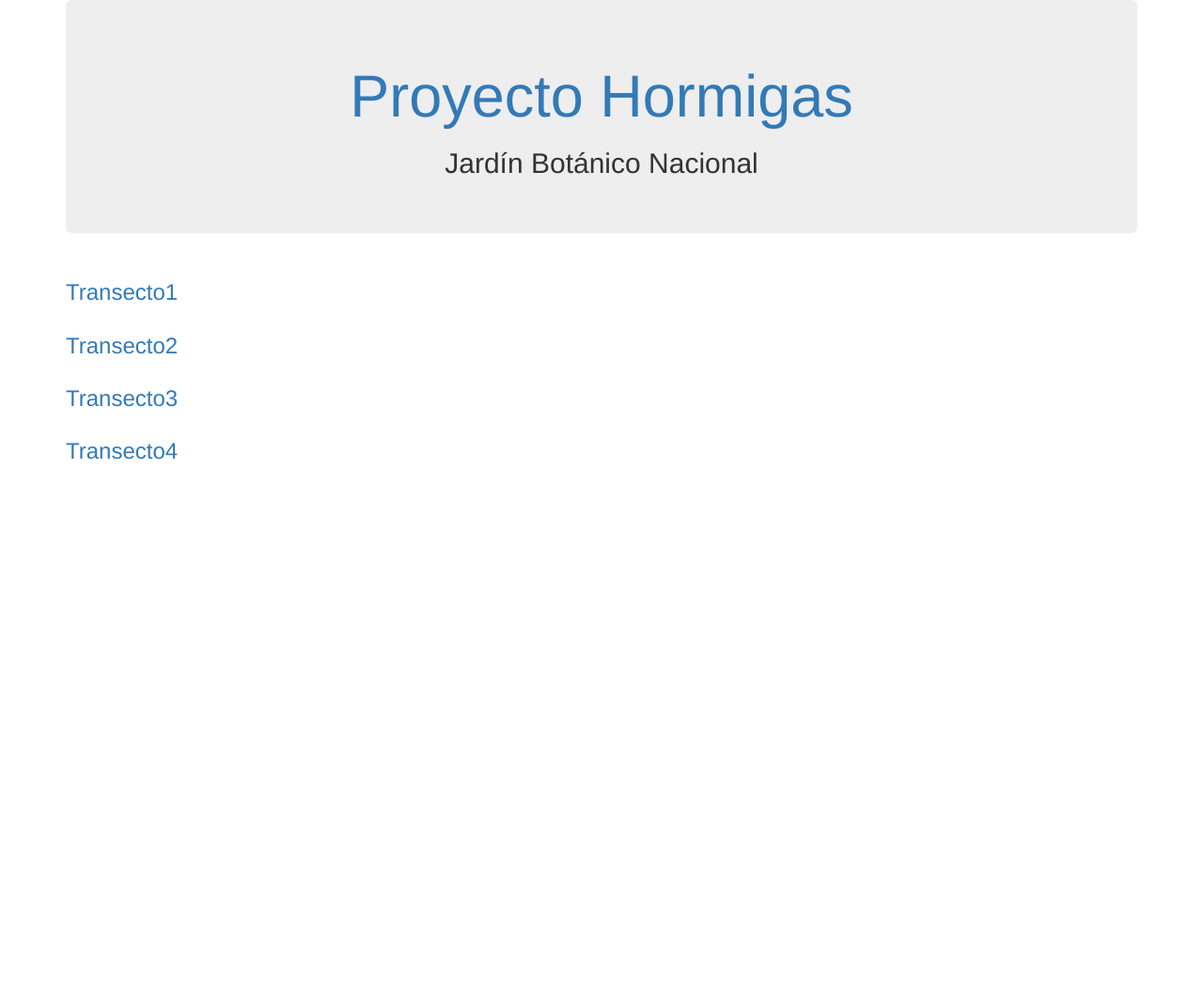
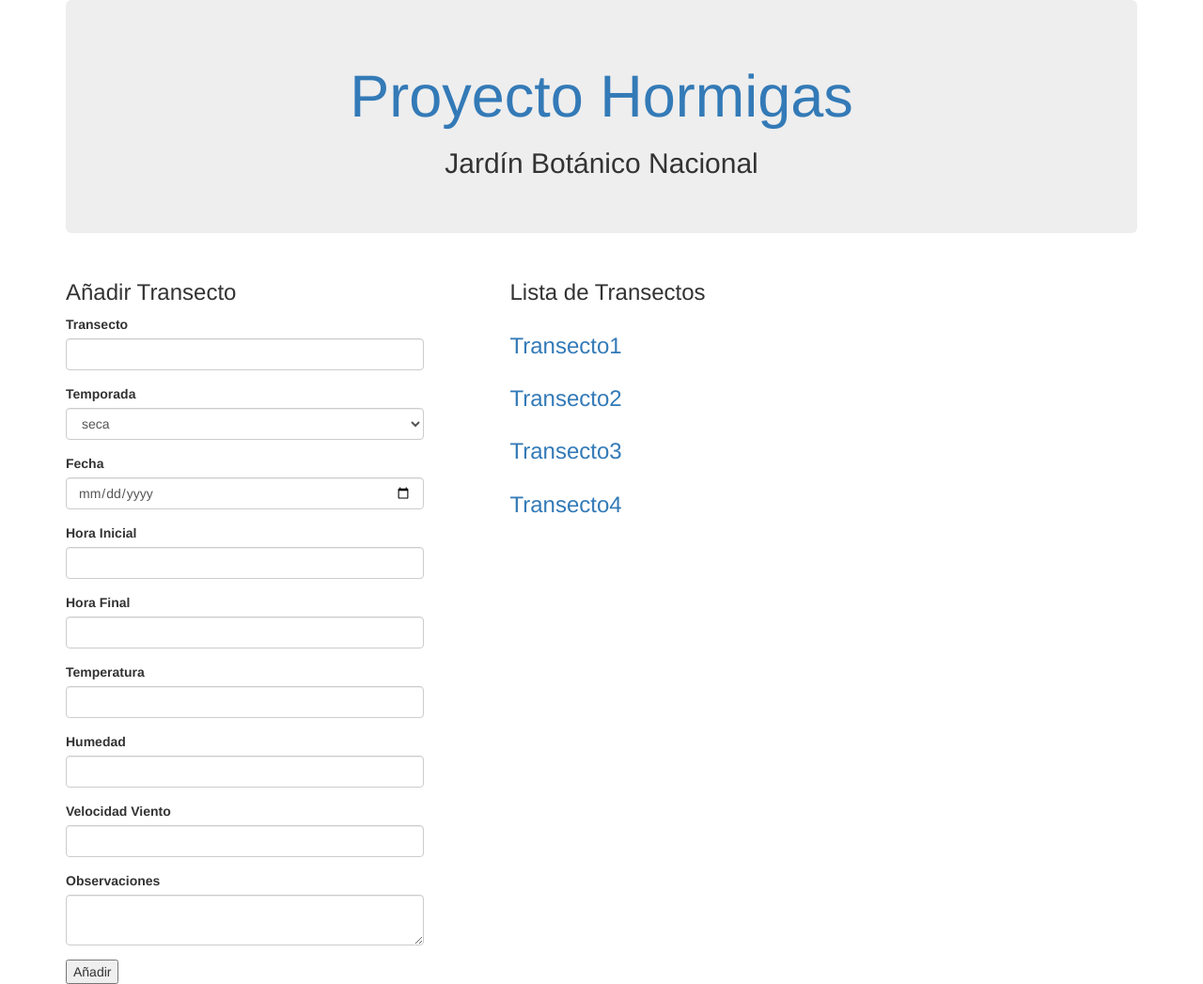
Before and after one commit to fpichardom/ecological_database_template, a Flask app: page /transectos/1 in a window 1280 px wide. Shown: the whole page at 94% size. Before the commit the page ends 489 px from the top, so only its background shows below. Run offline with Flask 2, Linux system fonts and the light colour scheme; data comes from the database, SQL or seed files in the repository; both versions use the stored data as it was after the commit; some libraries are stand-ins or nearby versions.

Commit message:
Working basic data entry

```diff
--- a/main.py
+++ b/main.py
@@ -1,8 +1,9 @@
 from flask import Flask, render_template
 from flask_sqlalchemy import SQLAlchemy
 from flask_wtf import FlaskForm
-from wtforms import StringField, IntegerField, BooleanField, TextAreaField, SelectField
-from wtforms.validators import DataRequired, Length
+from wtforms import StringField, IntegerField, BooleanField, TextAreaField, SelectField, DateField, FloatField
+from wtforms_components import TimeField
+from wtforms.validators import DataRequired, Length, Optional
 from config import Config
 import enum
 app = Flask(__name__)
@@ -61,8 +62,8 @@ class Transecto(db.Model):
         backref=db.backref('transectos', lazy='dynamic')
     )
 
-    def __init__(self, transecto):
-        self.transecto = transecto
+    #def __init__(self, transecto):
+    #    self.transecto = transecto
     def __repr__(self):
         return "<Transecto '{}'>".format(self.transecto)
 
@@ -79,8 +80,8 @@ class Quadrat(db.Model):
         secondary='taxon_quadrat',
         viewonly=True
     )
-    def __init__(self, quadrat):
-        self.quadrat = quadrat
+    #def __init__(self, quadrat):
+    #    self.quadrat = quadrat
 
     def __repr__(self):
         return "<Quadrat '{}'>".format(self.quadrat)
@@ -129,50 +130,109 @@ class Participante(db.Model):
     def __repr__(self):
         return "<'{}' '{}'>".format(self.nombre, self.apellidos)
 ###########################Forms###############################
+class TransectoForm(FlaskForm):
+    transecto = StringField('Transecto', validators=[DataRequired(), Length(max=10)])
+    temporada = SelectField('Temporada', choices=[('seca', 'seca'), ('humeda', 'humeda')])
+    fecha = DateField('Fecha', validators=[Optional()])
+    hora_inicial = TimeField('Hora Inicial', validators=[Optional()])
+    hora_final = TimeField('Hora Final', validators=[Optional()])
+    temperatura = FloatField('Temperatura', validators=[Optional()])
+    humedad = FloatField('Humedad', validators=[Optional()])
+    velocidad_viento = FloatField('Velocidad Viento', validators=[Optional()])
+    observaciones = TextAreaField('Observaciones', validators=[Optional()])
 
 class TaxonQuadratForm(FlaskForm):
     #quadrat_id = IntegerField('Quadrat',validators=[DataRequired()])
     taxon_id = SelectField('Taxon', validators=[DataRequired()], coerce=int)
-    abundancia = IntegerField('Abundancia')
+    abundancia = IntegerField('Abundancia', validators=[Optional()])
     vial = StringField('Vial', validators=[Length(max=3)])
-    alfiler = IntegerField('Alfiler')
-    alcohol = IntegerField('Alcohol')
+    alfiler = IntegerField('Alfiler', validators=[Optional()])
+    alcohol = IntegerField('Alcohol', validators=[Optional()])
+
+class QuadratForm(FlaskForm):
+    quadrat = StringField('Quadrat', validators=[DataRequired(), Length(max=10)])
+    temperatura_suelo = FloatField('Temperatura Suelo', validators=[Optional()])
+    ramas = BooleanField('Ramas')
+    profundidad_hojarasca = FloatField('Profundidad Hojarasca', validators=[Optional()])
+
+class ParqueForm(FlaskForm):
+    parque = StringField('Parque Urbano', validators=[DataRequired(), Length(max=100)])
 
 ####################### Views #####################
-@app.route('/')
+@app.route('/', methods=['GET', 'POST'])
 #@app.route('/parque_urbano')
 def home():
+    form = ParqueForm()
+    if form.validate_on_submit():
+        new_parque = ParqueUrbano(form.parque.data)
+        db.session.add(new_parque)
+        db.session.commit()
     parques = ParqueUrbano.query.all()
     return render_template(
         'parque.html',
-        parques=parques)
+        parques=parques,
+        form=form)
 
-@app.route('/transectos/<int:parque_id>')
+@app.route('/transectos/<int:parque_id>', methods=['GET', 'POST'])
 def transectos(parque_id):
+    form = TransectoForm()
     transectos = Transecto.query.filter_by(parque_id=parque_id)
-    parque = transectos.first().parque
+    parque = ParqueUrbano.query.get_or_404(parque_id)
+
+    if form.validate_on_submit():
+        new_tr = Transecto()
+        #new_tr = Transecto(form.transecto.data)
+        new_tr.parque_id = parque_id
+        new_tr.transecto = form.transecto.data
+        new_tr.temporada = form.temporada.data
+        new_tr.fecha = form.fecha.data
+        new_tr.hora_inicial = form.hora_inicial.data
+        new_tr.hora_final = form.hora_final.data
+        new_tr.temperatura = form.temperatura.data
+        new_tr.humedad = form.humedad.data
+        new_tr.velocidad_viento = form.velocidad_viento.data
+        new_tr.observaciones = form.observaciones.data
+
+        db.session.add(new_tr)
+        db.session.commit()
+
     return render_template(
         'transectos.html',
         transectos=transectos,
-        parque=parque)
+        parque=parque,
+        form=form)
 
-@app.route('/quadrats/<int:tr_id>')
+@app.route('/quadrats/<int:tr_id>', methods=['GET','POST'])
 def quadrats(tr_id):
+    form = QuadratForm()
     quadrats = Quadrat.query.filter_by(transecto_id=tr_id)
     transecto = Transecto.query.get(tr_id)
     parque = transecto.parque
+
+    if form.validate_on_submit():
+        new_qdt = Quadrat()
+        new_qdt.transecto_id = tr_id
+        new_qdt.quadrat = form.quadrat.data
+        new_qdt.temperatura_suelo = form.temperatura_suelo.data
+        new_qdt.ramas = form.ramas.data
+        new_qdt.profundidad_hojarasca = form.profundidad_hojarasca.data
+
+        db.session.add(new_qdt)
+        db.session.commit()
+
+
     return render_template(
         'quadrats.html',
         quadrats=quadrats,
         transecto=transecto,
-        parque=parque)
+        parque=parque,
+        form=form)
 
 @app.route('/quadrat/<int:qdt_id>', methods=['GET', 'POST'])
 def quadrat(qdt_id):
     form = TaxonQuadratForm()
     form.taxon_id.choices = [(taxon.id, taxon.nombre_cientifico) for taxon in Taxon.query.order_by('nombre_cientifico')]
     quadrat = Quadrat.query.get_or_404(qdt_id)
-    asos = TaxonQuadrat.query.filter_by(quadrat_id=qdt_id).all()
     #taxa = Taxon.query.all()
     if form.validate_on_submit():
         new_bind = TaxonQuadrat()
@@ -185,7 +245,7 @@ def quadrat(qdt_id):
         if not TaxonQuadrat.query.filter_by(quadrat_id=qdt_id, taxon_id=form.taxon_id.data).all():
             db.session.add(new_bind)
             db.session.commit()
-
+    asos = TaxonQuadrat.query.filter_by(quadrat_id=qdt_id).all()
     return render_template(
         'quadrat.html',
         form=form,
--- a/templates/base.html
+++ b/templates/base.html
@@ -6,13 +6,19 @@
                 <p class="help-block">{{ e }}</p>
             {% endfor %}
         {% endif %}
-        {%if field.type == 'SelectField'%}
-            {{ field(class_="search-select form-control") }}
+        {% if field.type == 'SelectField' %}
+            {{ field(class_="form-control search-select") }}
         {% else %}
             {{ field(class_="form-control") }}
         {% endif %}
     </div>
 {% endmacro%}
+{% macro render_checkbox(field) %}
+    <div class="checkbox">
+        <label>{{field}} <b>{{field.label.text}}</b></label>
+    </div>
+{%- endmacro %}
+
 
 <!DOCTYPE html>
 <html>
--- a/templates/quadrat.html
+++ b/templates/quadrat.html
@@ -19,7 +19,6 @@
                         </script>
                         <form method="POST" action="{{ url_for('quadrat', qdt_id=quadrat.id)}}">
                             {{ form.hidden_tag()}}
-
                             {{ render_field(form.taxon_id) }}
                             {{ render_field(form.abundancia) }}
                             {{ render_field(form.vial) }}
--- a/templates/transectos.html
+++ b/templates/transectos.html
@@ -3,15 +3,41 @@
 {% block sub %} {{parque.parque}} {% endblock %}
 {% block body %}
     <div class="row">
-        <div class="col-md-9">
-            {% for tr in transectos %}
+        <div class="col-md-5">
+            <div class="col-md-10">
                 <div class="row">
-                    <div class="col-md-12">
-                        <h3><a href="{{ url_for('quadrats',tr_id=tr.id) }}">{{ tr.transecto }}</a></h3>
+                    <h3>Añadir Transecto</h3>
+                </div>
+                <div class="row">
+                    <form method="POST" action="{{ url_for('transectos',parque_id=parque.id) }}">
+                        {{ form.hidden_tag() }}
+                        {{ render_field(form.transecto) }}
+                        {{ render_field(form.temporada) }}
+                        {{ render_field(form.fecha) }}
+                        {{ render_field(form.hora_inicial) }}
+                        {{ render_field(form.hora_final) }}
+                        {{ render_field(form.temperatura) }}
+                        {{ render_field(form.humedad) }}
+                        {{ render_field(form.velocidad_viento) }}
+                        {{ render_field(form.observaciones) }}
+                        <input type="submit" value="Añadir">
+                    </form>
+                </div>
+            </div>
+        </div>
+        <div class="col-md-5">
+            <div class="row">
+                <h3>Lista de Transectos</h3>
+            </div>
+            <div class="row">
+                {% for tr in transectos %}
+                    <div class="row">
+                        <div class="col-md-12">
+                            <h3><a href="{{ url_for('quadrats',tr_id=tr.id) }}">{{ tr.transecto }}</a></h3>
+                        </div>
                     </div>
-                </div>
-            {%endfor%}
-
+                {%endfor%}
+            </div>
         </div>
 
     </div>
```
Also changed, not shown: templates/parque.html (+15 -1 lines), templates/quadrats.html (+23 -2 lines), proyecto-hormigas.db.
